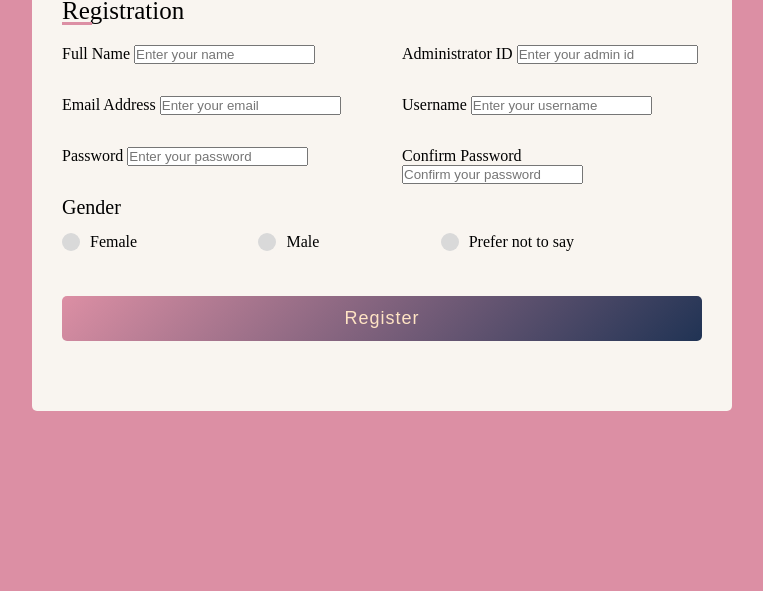
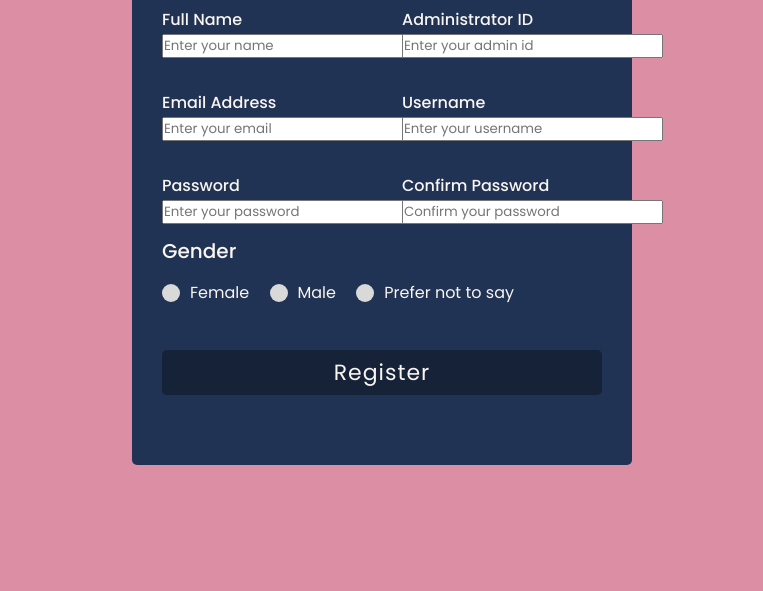
Before and after one commit to Alanna-08/rForm, a plain HTML site: page rForm.html in a window 1280 px wide. Shown: the part 209-800 px from the top of the page, without its empty margins (258-1021 px from the left). Drawn offline with Linux system fonts and the light colour scheme.

Commit message:
new update

```diff
--- a/rForm.css
+++ b/rForm.css
@@ -3,7 +3,7 @@
     margin: 0;
     padding: 0;
     box-sizing: border-box;
-    font-family: 'Poppins'sans-serif;
+    font-family: 'Poppins',sans-serif;
 }
 body{
     display: flex;
@@ -14,16 +14,16 @@
     padding: 10px;
 }
 .container {
-    max-width: 700px;
-    width: 100%;
-    background: #f9f5f0;
+    max-width: 500px;
+    background: #203354;
     padding: 25px 30px;
     border-radius: 5px;
 }
 .container .title {
-    font-size: 25px;
+    font-size: 30px;
     font-weight: 500;
     position: relative;
+    color: #f9f5f0;
 }
 .container .title::before{
     content: '';
@@ -46,6 +46,7 @@
 .user-details .input-box .details{
     font-weight: 500;
     margin-bottom: 5px;
+    color: #f9f5f0;
 }
 .user-details .input-box .input{
     height: 45px;
@@ -58,17 +59,19 @@
 }
 .user-details .input-box .input:focus,
 .user-details .input-box .input:valid{
-    border-color: #f9f5f0;
+    border-color: #f9f5f0;;
 }
 form .gender-details .gender-title {
     font-size: 20px;
     font-weight: 500;
+    color: #f9f5f0;
 }
 form .gender-details .category {
     display: flex;
     width: 80%;
     margin: 14px 0;
     justify-content: space-between;
+    color: #f9f5f0;
 }
 .gender-details .category label{
     display: flex;
@@ -100,11 +103,11 @@
     height: 100%;
     width: 100%;
     outline: none;
-    color: bisque;
+    color: #f9f5f0;
     border: none;
-    font-size: 18px;
+    font-size: 22px;
     font-weight: 500px;
-    background: linear-gradient(135deg, #dc8fa4, #203354);
+    background: #152238;
     letter-spacing: 1px;
     border-radius: 5px;
 }
--- a/rForm.html
+++ b/rForm.html
@@ -8,7 +8,7 @@
 </head>
 <body>
     <div class="container">  <!-- name ng box -->
-        <div class="title">Registration</div>
+        <div class="title">Registration Form</div>
         <form action="#">
             <div class="user-details">
                 <div class="input-box">
```
